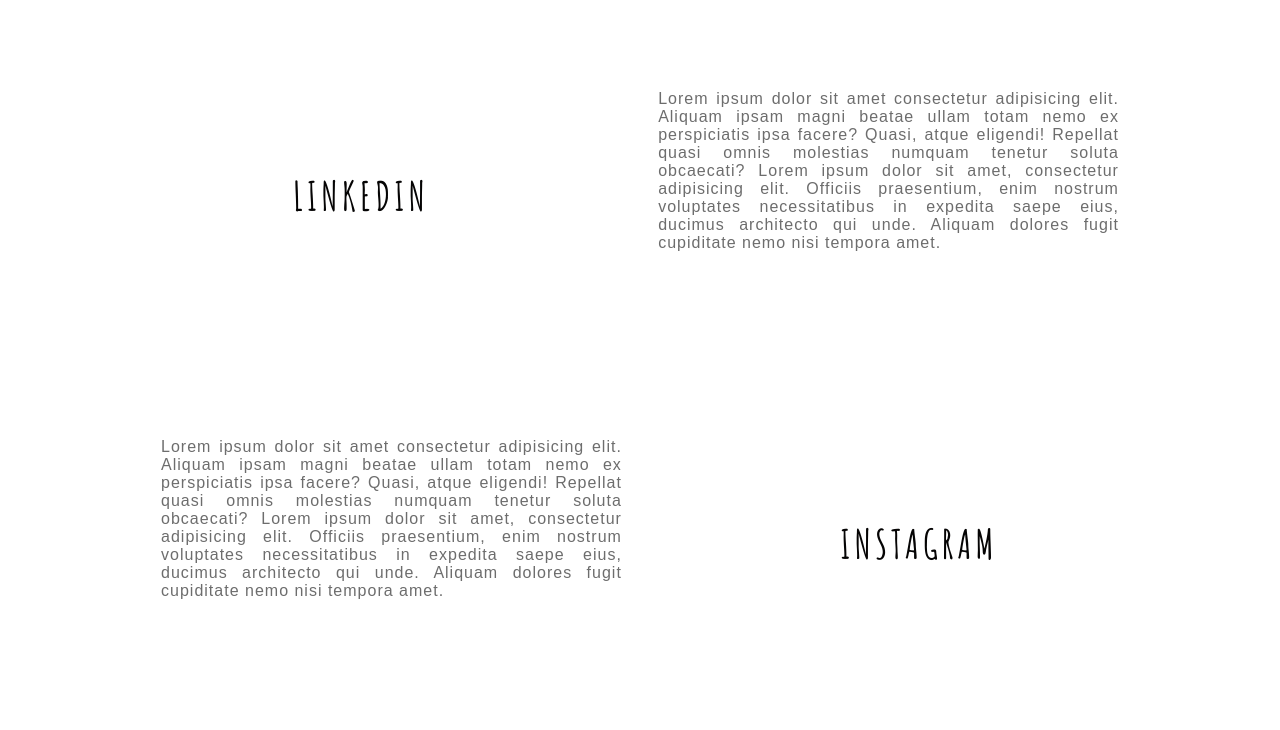
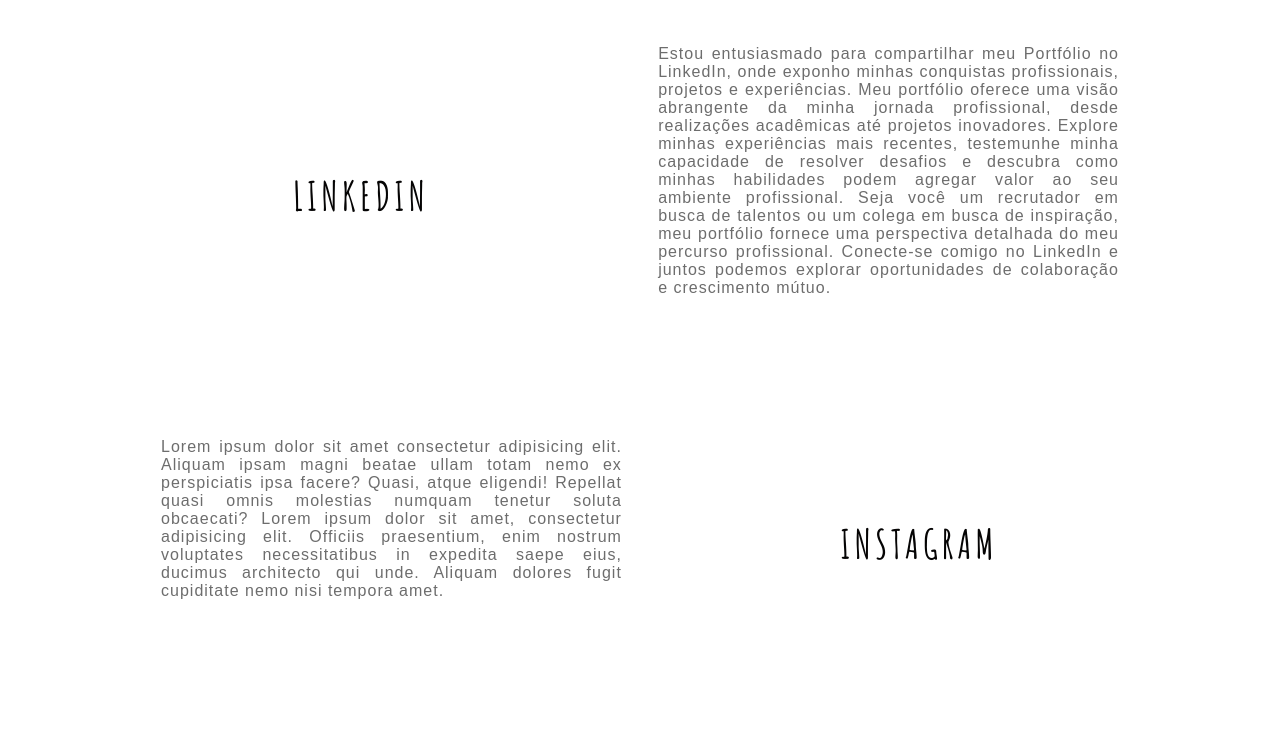
Before and after one commit to andrewyamagata/pages, a plain HTML site: page index.html in a window 1280 px wide. Shown: the part 1199-1929 px from the top of the page. Drawn offline with Linux system fonts and the light colour scheme.

Commit message:
Update index.html

```diff
--- a/index.html
+++ b/index.html
@@ -60,13 +60,17 @@
           </div>
         </div>
         <div class="card-text">
-          Lorem ipsum dolor sit amet consectetur adipisicing elit. Aliquam ipsam
-          magni beatae ullam totam nemo ex perspiciatis ipsa facere? Quasi,
-          atque eligendi! Repellat quasi omnis molestias numquam tenetur soluta
-          obcaecati? Lorem ipsum dolor sit amet, consectetur adipisicing elit.
-          Officiis praesentium, enim nostrum voluptates necessitatibus in
-          expedita saepe eius, ducimus architecto qui unde. Aliquam dolores
-          fugit cupiditate nemo nisi tempora amet.
+          Estou entusiasmado para compartilhar meu Portfólio no LinkedIn, onde
+          exponho minhas conquistas profissionais, projetos e experiências. Meu
+          portfólio oferece uma visão abrangente da minha jornada profissional,
+          desde realizações acadêmicas até projetos inovadores. Explore minhas
+          experiências mais recentes, testemunhe minha capacidade de resolver
+          desafios e descubra como minhas habilidades podem agregar valor ao seu
+          ambiente profissional. Seja você um recrutador em busca de talentos ou
+          um colega em busca de inspiração, meu portfólio fornece uma
+          perspectiva detalhada do meu percurso profissional. Conecte-se comigo
+          no LinkedIn e juntos podemos explorar oportunidades de colaboração e
+          crescimento mútuo.
         </div>
       </div>
       <div class="card-container">
```
